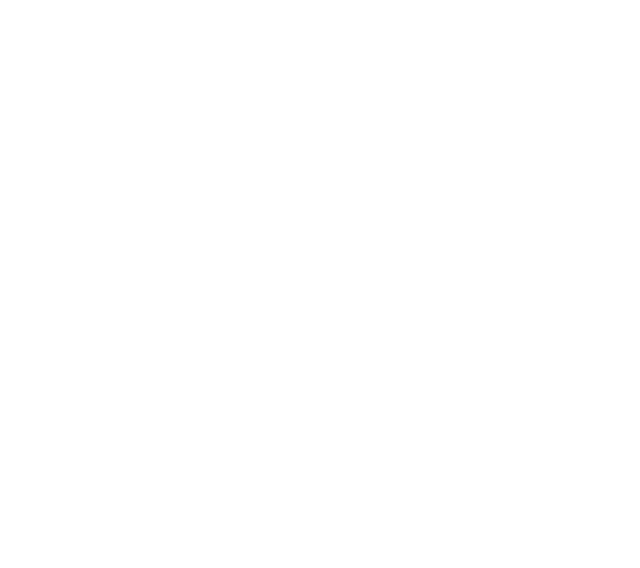
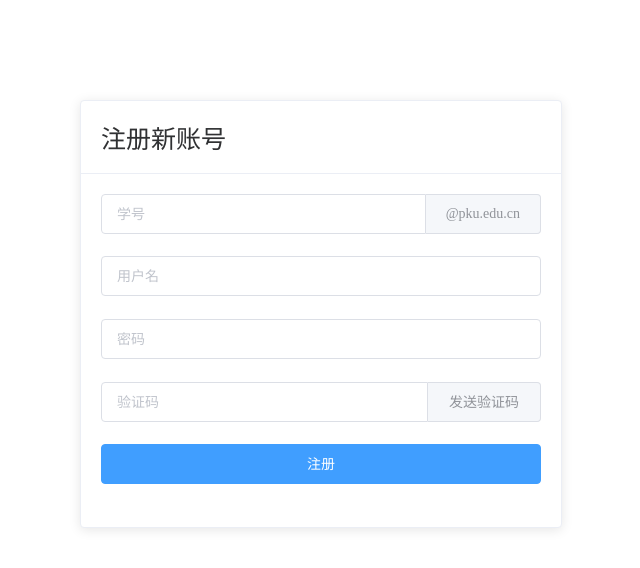
Before and after one commit to PKUCD/PKUCourseDataFrontEnd, a Vue app: page /register in a window 1280 px wide. Shown: the top 568 px of the page, without its empty margins (319-959 px from the left). Built offline with nearby package versions, Linux system fonts and the light colour scheme.

Commit message:
更新路由和一些其他的东西（just进度展示，有些地方没有注释全，可能跑不了）

```diff
--- /dev/null
+++ b/src/axios.js
@@ -0,0 +1,32 @@
+import axios from 'axios';
+import router from './router';
+
+// axios 配置
+
+// http request 拦截器
+axios.interceptors.request.use(
+    config => {
+        if (localStorage.token) { //判断token是否存在
+            config.headers.Authorization = localStorage.token;  //将token设置成请求头
+        }
+        return config;
+    },
+    err => {
+        return Promise.reject(err);
+    }
+);
+
+// http response 拦截器
+axios.interceptors.response.use(
+    response => {
+        if (response.data.errno === 999) {
+            router.replace('/');
+            console.log("token过期");
+        }
+        return response;
+    },
+    error => {
+        return Promise.reject(error);
+    }
+);
+export default axios;
--- /dev/null
+++ b/src/components/Login.vue
@@ -0,0 +1,98 @@
+<template>
+  <div id="Login">
+    <el-card class="box-card">
+      <div slot="header" class="clearfix">
+        <span>账号登录</span>
+      </div>
+      <div>
+        <el-form :model="profile" :rules="rules" ref="profile" class="demo-ruleForm">
+        <el-form-item prop="studentID">
+          <el-input v-model="profile.studentID" placeholder="学号" clearable></el-input>
+        </el-form-item>
+        <el-form-item prop="password">
+          <el-input type="password" v-model="profile.password" placeholder="密码" clearable></el-input>
+        </el-form-item>
+        <el-form-item style="text-align: center">
+          <router-link to="/register">还没有账号？点击注册</router-link>
+        </el-form-item>
+        <el-form-item>
+          <el-button type="primary" style="width:100%" @click="submitForm('profile')">登录</el-button>
+        </el-form-item>
+      </el-form>
+      </div>
+    </el-card>
+  </div>
+</template>
+
+<script>
+export default {
+  name: 'Login',
+  components: {
+  },
+  data () {
+    return {
+      profile: {
+        studentID: "",
+        password: "",
+      },
+      rules: {
+        studentID: [
+          { required: true, min: 10, max: 10, message: '请输入正确学号', trigger: 'blur' },
+        ],
+        password: [
+          { required: true, min: 6, max: 15, message: '密码长度在6到15个字符之间', trigger: 'blur' },
+        ],
+      },
+    }
+  },
+  methods: {
+    submitForm(profile) {
+      let that = this;
+      that.$refs.profile.validate((valid) => {
+        if (valid) {
+          let pass = that.$md5(that.profile.password);
+          that.$axios.post('/login', {
+            studentID: that.profile.studentID,
+            passwordHash: pass
+          }).then(function (res) {
+            that.$message({
+              type: 'success',
+              message: '登录成功！'
+            });
+            window.localStorage["token"] = res.data.token;
+          }).catch(function (error) {
+            that.$message({
+              type: 'failed',
+              message: '登录失败'
+            });
+          });
+          console.log('submit!');
+        } else {
+          console.log('error submit!!');
+          return false;
+        }
+      });
+    },
+  },
+  created () {
+
+  },
+  mounted () {
+  }
+}
+</script>
+<style scoped>
+.clearfix:before,
+.clearfix:after {
+  display: table;
+  content: "";
+}
+.clearfix:after {
+  clear: both
+}
+.box-card {
+  font-size: 25px;
+  width: 480px;
+  margin: 100px auto
+}
+</style>
--- a/src/components/ModifyPass.vue
+++ b/src/components/ModifyPass.vue
@@ -1,13 +1,13 @@
 <template>
     <el-form :model="Password" :rules="rules" ref="Password" label-width="120px" class="demo-ruleForm">
       <el-form-item label="请输入原密码" prop="old">
-        <el-input type="password" v-model="Password.old" autocomplete="off"></el-input>
+        <el-input type="password" v-model="Password.old" autocomplete="off" clearable></el-input>
       </el-form-item>
       <el-form-item label="请输入新密码" prop="new">
-        <el-input type="password" v-model="Password.new" autocomplete="off"></el-input>
+        <el-input type="password" v-model="Password.new" autocomplete="off" clearable></el-input>
       </el-form-item>
       <el-form-item label="确认新密码" prop="confirm">
-        <el-input type="password" v-model="Password.confirm" autocomplete="off"></el-input>
+        <el-input type="password" v-model="Password.confirm" autocomplete="off" clearable></el-input>
       </el-form-item>
       <el-form-item>
         <el-button type="primary" @click="modifyPassword">确认修改</el-button>
@@ -23,7 +23,7 @@ export default {
       if (value === '') {
           callback(new Error('请输入原密码'));
       } else if (value.length < 6 || value.length > 15){
-          callback(new Error('密码长度在6到15个字符'));
+          callback(new Error('密码长度在6到15个字符之间'));
       } else {
           callback();
       }
@@ -32,7 +32,7 @@ export default {
       if (value === '') {
         callback(new Error('请输入新密码'));
       } else if (value.length < 6 || value.length > 15){
-        callback(new Error('密码长度在6到15个字符'));
+        callback(new Error('密码长度在6到15个字符之间'));
       } else {
         if (this.Password.confirm !== '') {
           this.$refs.Password.validateField('confirm');
@@ -44,7 +44,7 @@ export default {
       if (value === '') {
         callback(new Error('请再次输入新密码'));
       } else if (value.length < 6 || value.length > 15){
-        callback(new Error('密码长度在6到15个字符'));
+        callback(new Error('密码长度在6到15个字符之间'));
       } else if (value !== this.Password.new) {
       callback(new Error('两次输入密码不一致!'));
       } else {
--- /dev/null
+++ b/src/components/Register.vue
@@ -0,0 +1,141 @@
+<template>
+  <div id="Login">
+    <el-card class="box-card">
+      <div slot="header" class="clearfix">
+        <span>注册新账号</span>
+      </div>
+      <div style="font-size: 25px">
+        <el-form :model="profile" :rules="rules" ref="profile" class="demo-ruleForm">
+        <el-form-item prop="studentID">
+          <el-input v-model="profile.studentID" placeholder="学号" clearable>
+            <template slot="append">@pku.edu.cn</template>
+          </el-input>
+        </el-form-item>
+        <el-form-item prop="username">
+          <el-input v-model="profile.username" placeholder="用户名" clearable></el-input>
+        </el-form-item>
+        <el-form-item prop="password">
+          <el-input type="password" v-model="profile.password" placeholder="密码" clearable></el-input>
+        </el-form-item>
+        <el-form-item prop="valiCode">
+          <el-input v-model="profile.valiCode" placeholder="验证码" clearable>
+            <el-button slot="append" @click="sendValiCode" :disabled="isDisabled">
+              {{ buttonName }}
+            </el-button>
+          </el-input>
+        </el-form-item>
+        <el-form-item>
+          <el-button type="primary" style="width:100%" @click="submitForm('profile')">注册</el-button>
+        </el-form-item>
+      </el-form>
+      </div>
+    </el-card>
+  </div>
+</template>
+
+<script>
+export default {
+  name: 'Register',
+  components: {
+  },
+  data () {
+    return {
+      profile: {
+        studentID: "",
+        username: "",
+        password: "",
+        valiCode: "",
+      },
+      isDisabled: false,
+      buttonName: '发送验证码',
+      time: 60,
+      rules: {
+        studentID: [
+          { required: true, min: 10, max: 10, message: '请输入正确学号', trigger: 'blur' },
+        ],
+        username: [
+          { required: true, message: '请输入用户名', trigger: 'blur' },
+        ],
+        password: [
+          { required: true, min: 6, max: 15, message: '密码长度在6到15个字符之间', trigger: 'blur' },
+        ],
+        valiCode: [
+          { required: true, message: '请输入验证码', trigger: 'blur' },
+        ],
+      },
+    }
+  },
+  methods: {
+    sendValiCode() {
+        let that = this;
+        that.isDisabled = true;
+        that.$axios.post('/user/register/validationCode', {
+          email: that.profile.studentID,
+        }).then(function (res) {
+          that.buttonName = '（' + that.time + '秒）后重新发送';
+          console.log(res);
+        }).catch(function (error) {
+          console.log(error);
+        });
+        let interval = window.setInterval(function() {
+            -- that.time;
+            that.buttonName = '（' + that.time + '秒）后重新发送';
+            if (that.time <= 0) {
+                that.buttonName = '重新发送';
+                that.time = 60;
+                that.isDisabled = false;
+                window.clearInterval(interval);
+            }
+        }, 1000);
+    },
+    submitForm(profile) {
+      let that = this;
+      that.$refs[profile].validate((valid) => {
+        if (valid) {
+          let pass = that.$md5(that.profile.password);
+          that.$axios.post('/register', {
+            email: that.profile.studentID,
+            userName: that.profile.username,
+            passwordHash: pass,
+            verificationCode: that.profile.valiCode,
+          }).then(function (res) {
+            that.$message({
+              type: 'success',
+              message: '注册成功！'
+            });
+            that.$router.push('/login');
+          }).catch(function (error) {
+            that.$message({
+              type: 'failed',
+              message: '注册失败'
+            });
+          });
+        } else {
+          console.log('error submit!!');
+          return false;
+        }
+      });
+    },
+  },
+  created () {
+
+  },
+  mounted () {
+  }
+}
+</script>
+<style scoped>
+.clearfix:before,
+.clearfix:after {
+  display: table;
+  content: "";
+}
+.clearfix:after {
+  clear: both
+}
+.box-card {
+  font-size: 25px;
+  width: 480px;
+  margin: 100px auto
+}
+</style>
--- a/src/components/showList.vue
+++ b/src/components/showList.vue
@@ -11,7 +11,7 @@
           </el-tag>
           </div>
           <el-button v-if="isOwner" style="float: right; padding: 3px 0" type="text" @click="deleteData(data)">{{text.name}}</el-button>
-          <span class="timedisplay">
+          <span v-if="data.time" class="timedisplay">
             {{data.publisher}} 发布于 {{data.time}}
           </span>
       </div>
--- a/src/main.js
+++ b/src/main.js
@@ -5,7 +5,7 @@ import App from './App'
 import router from './router'
 import ElementUI from 'element-ui'
 import 'element-ui/lib/theme-chalk/index.css'
-import axios from 'axios'
+import axios from './axios'
 import md5 from "js-md5"
 Vue.prototype.$axios = axios
 Vue.prototype.$md5 = md5
--- a/src/router/index.js
+++ b/src/router/index.js
@@ -1,16 +1,37 @@
 import Vue from 'vue'
 import Router from 'vue-router'
 import Profile from '@/components/Profile'
+import Login from '@/components/Login'
+import Register from '@/components/Register'
 
 Vue.use(Router)
+const routes = [
+  {
+    path: '/profile',
+    name: 'Profile',
+    component: Profile
+  },
+  {
+    path: '/login',
+    name: 'Login',
+    component: Login
+  },
+  {
+    path: '/register',
+    name: 'Register',
+    component: Register
+  }
+]
 
-export default new Router({
+const router = new Router({
   mode: 'history',
-  routes: [
-    {
-      path: '/profile',
-      name: 'Profile',
-      component: Profile
-    },
-  ]
+  routes
 })
+/*
+router.beforeEach((to, form, next) => {
+  if (to.path === '/login' || to.path === '/register') return next()
+  const tokenStr = window.sessionStorage.getItem('token')
+  if (!tokenStr) return next('/login')
+  next()
+})*/
+export default router
```
Also changed, not shown: src/components/ModifyProfile.vue (+20 -10 lines), src/components/Profile.vue (+16 -17 lines), src/assets/defaultAvatar2.png (added), static/defaultAvatar.png (added).
